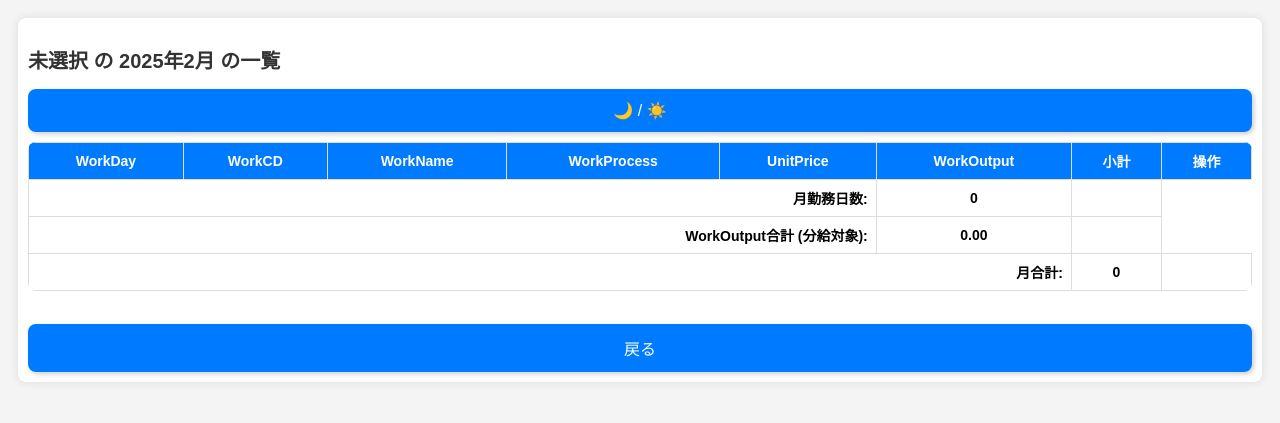
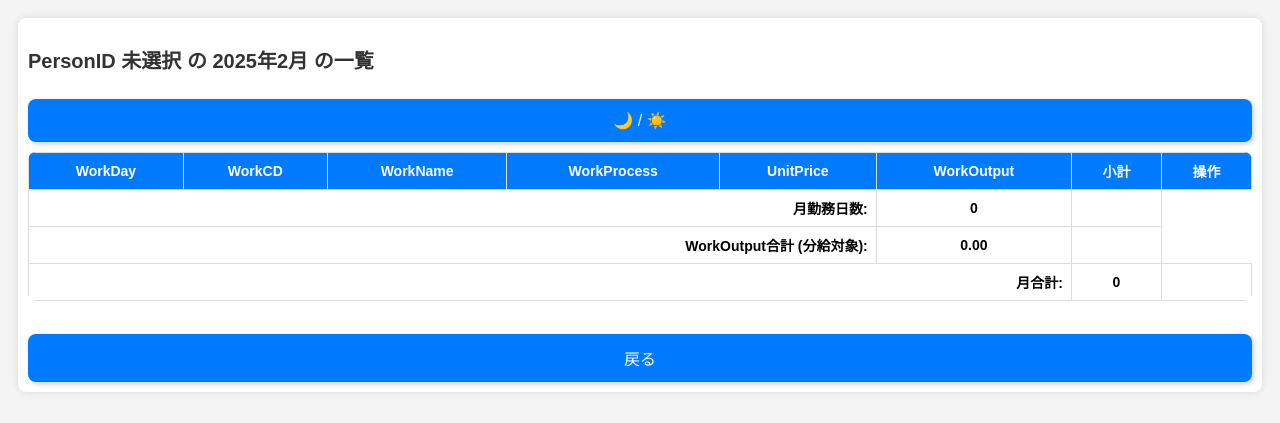
Before and after one commit to masanorimiyamoto-cloud/AirtableFlaskNew, a Flask app: page /records in a window 1280 px wide. Shown: the top 423 px of the page. Run offline with Flask 3, Linux system fonts and the light colour scheme.

Commit message:
分給 20:17

```diff
--- a/app.py
+++ b/app.py
@@ -12,8 +12,8 @@ app = Flask(__name__)
 app.secret_key = "supersecretkey"
 
 # ✅ Google Sheets 設定
-SERVICE_ACCOUNT_FILE = "configGooglesheet.json"  # Render の Secret File に保存済み
-
+#SERVICE_ACCOUNT_FILE = "configGooglesheet.json"  # Render の Secret File に保存済み
+SERVICE_ACCOUNT_FILE = r"C:\Users\user\OneDrive\SKY\pythonproject2025130\avid-keel-449310-n4-371c2abfe6fc.json"
 SPREADSHEET_NAME = "AirtableTest129"
 WORKSHEET_NAME = "wsTableCD"         # WorkCord/WorkName/BookName を含むシート
 PERSONID_WORKSHEET_NAME = "wsPersonID"  # PersonID/PersonName を含むシート
--- a/static/styles.css
+++ b/static/styles.css
@@ -93,12 +93,8 @@ input:focus, select:focus {
     outline: none;
 }
 
-/* 📌 ボタンのデザイン（既存のものを拡張） */
+/* 📌 ボタンのデザイン */
 button {
-    display: flex;
-    align-items: center;  /* ✅ アイコンとテキストを横並び */
-    justify-content: center;
-    gap: 10px;            /* ✅ アイコンとテキストの間隔 */
     background: #007bff;
     color: white;
     font-size: 16px;
@@ -116,13 +112,6 @@ button:hover {
     background: #0056b3;
     transform: scale(1.05);
 }
-
-/* ✅ 送信中にボタンを無効化 */
-button:disabled {
-    background: #ccc;
-    cursor: not-allowed;
-}
-
 
 /* 📌 スマホ向け調整 */
 @media (max-width: 768px) {
--- a/templates/records.html
+++ b/templates/records.html
@@ -3,7 +3,7 @@
 <head>
     <meta charset="UTF-8">
     <meta name="viewport" content="width=device-width, initial-scale=1.0">
-    <title>{{ personid }} の {{ display_month }} の一覧</title>
+    <title>PersonID {{ personid }} の {{ display_month }} の一覧</title>
     <link rel="stylesheet" type="text/css" href="{{ url_for('static', filename='styles.css') }}">
     <style>
         /* 基本レイアウト */
@@ -85,7 +85,7 @@
 </head>
 <body>
     <div class="container">
-        <h2>{{ personid }} の {{ display_month }} の一覧</h2>
+        <h2>PersonID {{ personid }} の {{ display_month }} の一覧</h2>
 
         <!-- ダークモード切り替えボタン -->
         <button onclick="toggleDarkMode()">🌙 / ☀️</button>
```
Also changed, not shown: templates/index.html (+1 -32 lines).
